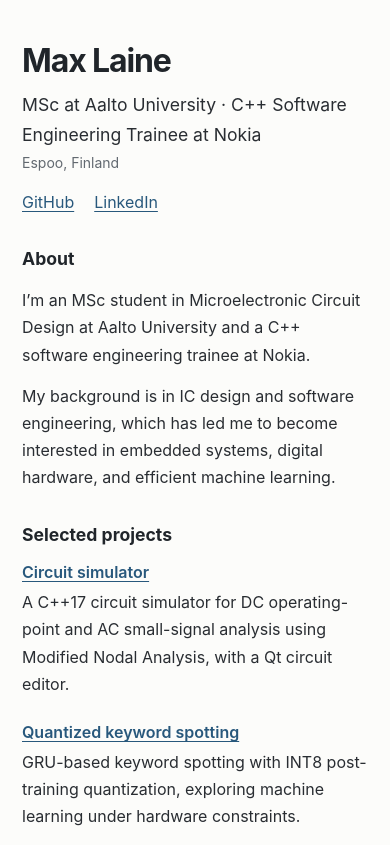
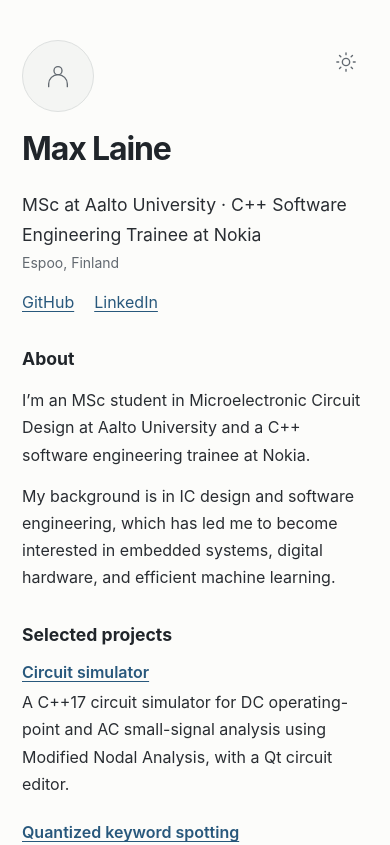
Before and after one commit to mxlaine/mxlaine.github.io, a plain HTML site: page index.html in a window 390 px wide. Shown: the top 845 px of the page. Drawn offline with Linux system fonts and the light colour scheme.

Commit message:
Dark mode toggle and image placeholder

```diff
--- a/index.html
+++ b/index.html
@@ -13,7 +13,16 @@
       <header>
         <div class="header-content">
           <div class="header-text">
-            <h1>Max Laine</h1>
+            <div class="profile-heading">
+              <div class="profile-photo">
+                <!-- Replace the placeholder SVG with <img src="selfie.jpg" alt="Max Laine">. -->
+                <svg viewBox="0 0 24 24" fill="none" stroke="currentColor" stroke-width="1" stroke-linecap="round" aria-hidden="true">
+                  <circle cx="12" cy="8" r="3" />
+                  <path d="M5 20v-2a7 7 0 0 1 14 0v2" />
+                </svg>
+              </div>
+              <h1>Max Laine</h1>
+            </div>
             <p class="subtitle">MSc at Aalto University · C++ Software Engineering Trainee at Nokia</p>
             <p class="location">Espoo, Finland</p>
 
@@ -21,6 +30,19 @@
               <a href="https://github.com/mxlaine">GitHub</a>
               <a href="https://www.linkedin.com/in/max-laine-4a5777262/">LinkedIn</a>
             </nav>
+          </div>
+
+          <div class="theme-toggle">
+            <input type="checkbox" id="dark-mode-toggle" />
+            <label for="dark-mode-toggle" class="toggle" aria-label="Toggle dark mode">
+              <svg class="theme-icon theme-icon-sun" viewBox="0 0 24 24" fill="none" stroke="currentColor" stroke-width="1.5" stroke-linecap="round" stroke-linejoin="round" aria-hidden="true">
+                <circle cx="12" cy="12" r="4" />
+                <path d="M12 2v2m0 16v2M2 12h2m16 0h2M4.93 4.93l1.42 1.42m11.3 11.3 1.42 1.42M4.93 19.07l1.42-1.42m11.3-11.3 1.42-1.42" />
+              </svg>
+              <svg class="theme-icon theme-icon-moon" viewBox="0 0 24 24" fill="none" stroke="currentColor" stroke-width="1.5" stroke-linecap="round" stroke-linejoin="round" aria-hidden="true">
+                <path d="M20.9 13.1A9 9 0 0 1 10.9 3.1a9 9 0 1 0 10 10Z" />
+              </svg>
+            </label>
           </div>
 
 
--- a/style.css
+++ b/style.css
@@ -1,11 +1,30 @@
 :root {
   color-scheme: light;
   font-family: -apple-system, BlinkMacSystemFont, "Segoe UI", sans-serif;
-  color: #292d32;
-  background: #fcfcfa;
+  --page-background: #fcfcfa;
+  --text-color: #292d32;
+  --heading-color: #20252a;
+  --muted-color: #626970;
+  --border-color: #dde0df;
+  --link-color: #28587c;
+  --link-hover-color: #153650;
+  color: var(--text-color);
+  background: var(--page-background);
   font-synthesis: none;
   line-height: 1.7;
 }
+
+:root:has(#dark-mode-toggle:checked) {
+  color-scheme: dark;
+  --page-background: #20252a;
+  --text-color: #e7ecef;
+  --heading-color: #f5f7f8;
+  --muted-color: #aab4ba;
+  --border-color: #465057;
+  --link-color: #8ec5e8;
+  --link-hover-color: #c0e3f5;
+}
+
 
 * { box-sizing: border-box; }
 
@@ -18,29 +37,88 @@
 }
 
 header { margin-bottom: 42px; }
+.header-content { position: relative; }
+.profile-heading {
+  display: flex;
+  align-items: center;
+  gap: 20px;
+  padding-right: 56px;
+  margin-bottom: 20px;
+}
+.profile-heading h1 { margin: 0; }
+.profile-photo {
+  display: grid;
+  place-items: center;
+  flex: 0 0 80px;
+  width: 80px;
+  height: 80px;
+  overflow: hidden;
+  border: 1px solid var(--border-color);
+  border-radius: 50%;
+  background: color-mix(in srgb, var(--muted-color) 5%, var(--page-background));
+  color: var(--muted-color);
+}
+.profile-photo svg { width: 32px; height: 32px; }
+.profile-photo img { display: block; width: 100%; height: 100%; object-fit: cover; }
+.theme-toggle {
+  align-items: center;
+  display: flex;
+  position: absolute;
+  right: 0;
+  top: 0;
+}
+.theme-toggle input {
+  position: absolute;
+  width: 1px;
+  height: 1px;
+  margin: 0;
+  clip-path: inset(50%);
+  overflow: hidden;
+  white-space: nowrap;
+}
+.toggle {
+  align-items: center;
+  justify-content: center;
+  background: transparent;
+  border-radius: 50%;
+  color: var(--muted-color);
+  cursor: pointer;
+  display: flex;
+  height: 44px;
+  position: relative;
+  width: 44px;
+}
+.theme-icon { display: block; width: 22px; height: 22px; }
+.theme-icon-moon { display: none; }
+#dark-mode-toggle:checked + .toggle .theme-icon-sun { display: none; }
+#dark-mode-toggle:checked + .toggle .theme-icon-moon { display: block; }
+#dark-mode-toggle:focus-visible + .toggle { outline: 2px solid var(--link-color); outline-offset: 3px; }
+.toggle:hover { background: color-mix(in srgb, var(--muted-color) 15%, transparent); }
 
-h1, h2, h3 { color: #20252a; line-height: 1.3; }
+h1, h2, h3 { color: var(--heading-color); line-height: 1.3; }
 h1 { margin: 0 0 8px; font-size: 2.3rem; font-weight: 650; letter-spacing: -0.035em; }
 h2 { margin: 0 0 16px; font-size: 1.1rem; font-weight: 650; }
 h3 { margin: 0 0 6px; font-size: 1rem; font-weight: 600; }
 p { margin: 0 0 14px; }
 .subtitle { margin-bottom: 2px; font-size: 1.1rem; }
-.location, .meta, footer { color: #626970; font-size: 0.875rem; }
+.location, .meta, footer { color: var(--muted-color); font-size: 0.875rem; }
 .location { margin-bottom: 14px; }
 nav { display: flex; flex-wrap: wrap; gap: 20px; }
-a { color: #28587c; text-underline-offset: 3px; text-decoration-thickness: 1px; }
-a:hover { color: #153650; text-decoration-thickness: 2px; }
-a:focus-visible { outline: 2px solid #28587c; outline-offset: 4px; border-radius: 2px; }
+a { color: var(--link-color); text-underline-offset: 3px; text-decoration-thickness: 1px; }
+a:hover { color: var(--link-hover-color); text-decoration-thickness: 2px; }
+a:focus-visible { outline: 2px solid var(--link-color); outline-offset: 4px; border-radius: 2px; }
 section { margin-bottom: 32px; }
 article { margin-bottom: 24px; }
 article p { margin-bottom: 4px; }
 article:last-child { margin-bottom: 0; }
-footer { margin-top: 40px; padding-top: 16px; border-top: 1px solid #dde0df; }
+footer { margin-top: 40px; padding-top: 16px; border-top: 1px solid var(--border-color); }
 
 @media (max-width: 480px) {
   main { padding: 40px 22px 24px; }
   h1 { font-size: 2rem; }
   header { margin-bottom: 32px; }
+  .profile-heading { flex-direction: column; align-items: flex-start; gap: 16px; }
+  .profile-photo { flex-basis: 72px; width: 72px; height: 72px; }
 }
 
 @media print {
```
